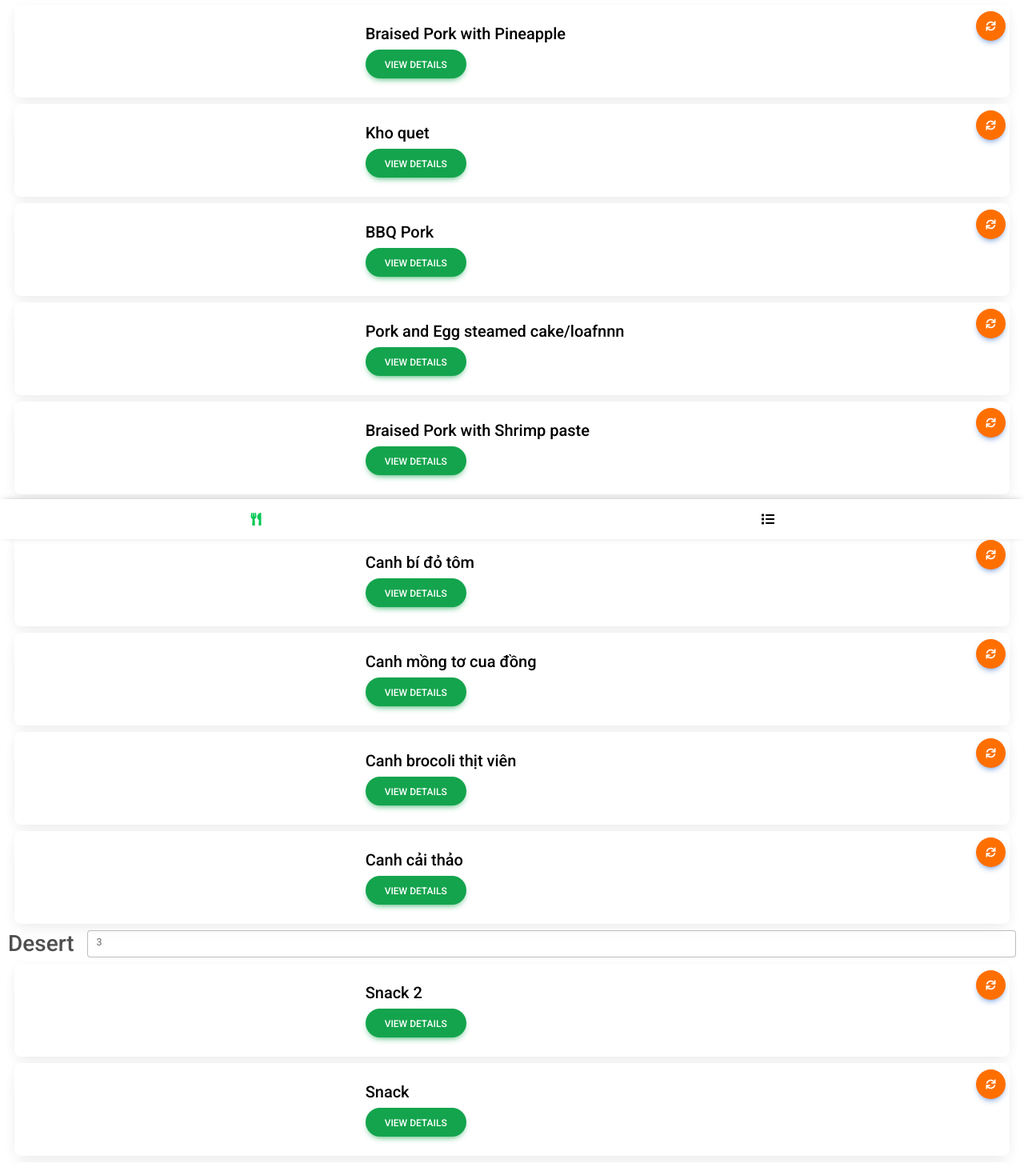
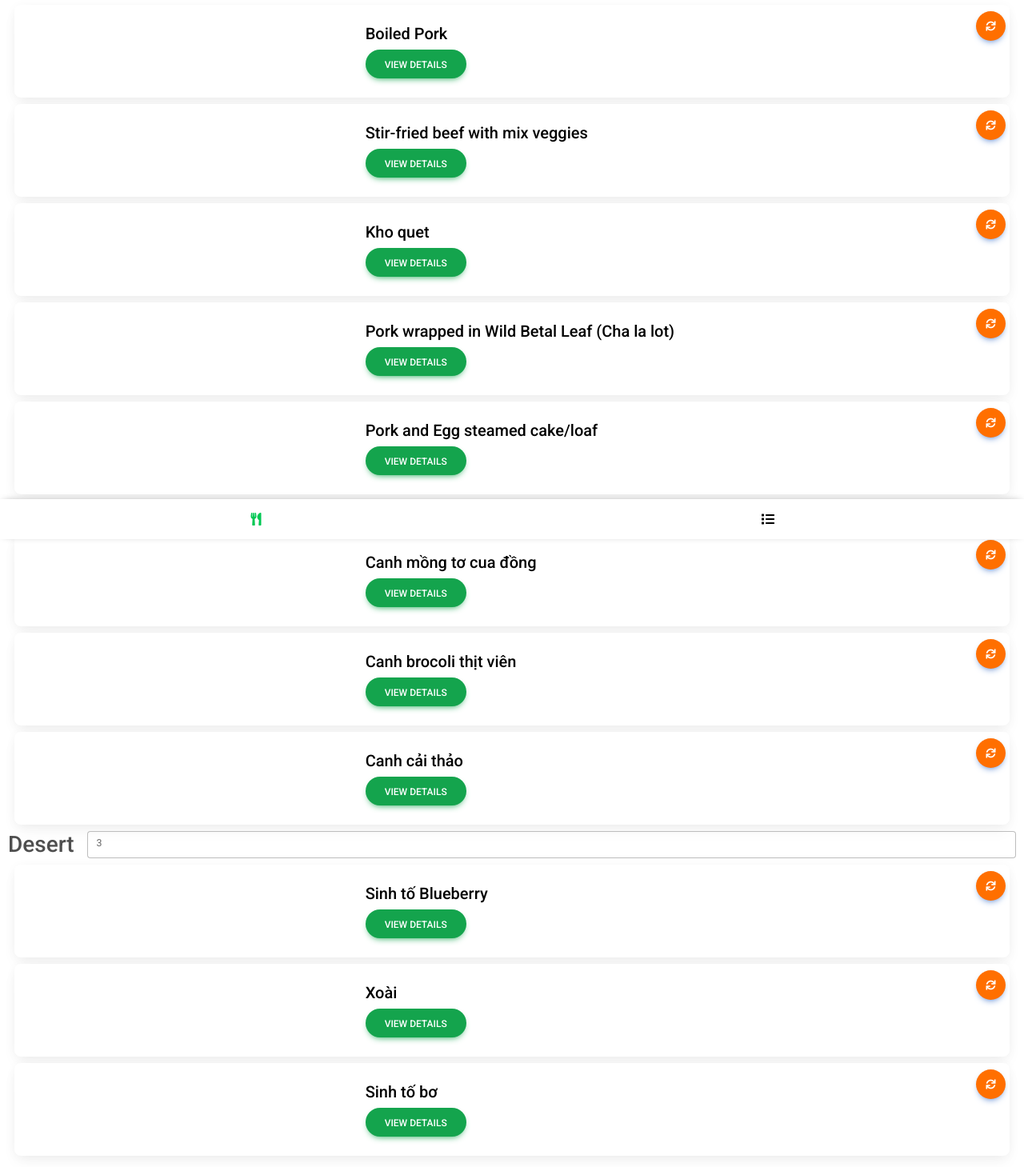
Before and after one commit to erayus/angi, a React (Create React App) app in the folder website/: page /food-this-week in a window 1280 px wide. Shown: the part 126-1585 px from the top of the page at 80% size. Built offline with nearby package versions, Linux system fonts and the light colour scheme.

Commit message:
New food in the database

```diff
--- a/website/src/models/food.ts
+++ b/website/src/models/food.ts
@@ -14,7 +14,7 @@ export type IIngredient = {
     unit: IUnit
 }
 
-export type IUnit = 'gram' | 'cu' | 'lon' | 'trai' | 'bo' | 'goi' | null
+export type IUnit = 'kg' | 'gram' | 'củ' | 'con' |'lon' | 'trái' | 'bó' | 'gói' | 'bịch' | 'chai' | null
 
 export enum Category {
     Main = 'Main',
--- a/website/src/shared/foodDirectory.ts
+++ b/website/src/shared/foodDirectory.ts
@@ -1,168 +1,421 @@
-import {Category, IFood } from '../models/food';
+import { Category, IFood } from "../models/food";
 
 export const FoodDirectory: IFood[] = [
   {
     id: 1,
-        name: 'Braised Pork with Shrimp paste',
+    name: "Braised Pork with Shrimp paste",
     category: Category.Main,
-        imgUrl: '',
+    imgUrl: "",
     ingredients: [
       {
-            name: 'Pork belly',
+        name: "Pork belly",
         quantity: 500,
-            unit: 'gram'
+        unit: "gram",
       },
       {
-            name: 'Shallot',
-            quantity: 500,
-            unit: 'gram'
+        name: "Shallot",
+        quantity: 1,
+        unit: "củ",
       },
       {
-            name: 'Shrimp paste',
+        name: "Spring onion",
+        quantity: 1,
+        unit: "củ",
+      },
+      {
+        name: "Shrimp paste",
         quantity: 500,
-            unit: 'lon'
-          }
-        ]
+        unit: "lon",
+      },
+      {
+        name: "Garlic",
+        quantity: 1,
+        unit: "củ",
+      },
+      {
+        name: "Chilli",
+        quantity: 2,
+        unit: "trái",
+      },
+      {
+        name: "Lemongrass",
+        quantity: 1,
+        unit: "bịch",
+      },
+      {
+        name: "Shrimp paste",
+        quantity: 500,
+        unit: "lon",
+      },
+      {
+        name: "Shrimp paste",
+        quantity: 500,
+        unit: "lon",
+      },
+    ],
   },
   {
     id: 2,
-        name: 'BBQ Pork',
+    name: "BBQ Pork",
     category: Category.Main,
-        imgUrl: '',
+    imgUrl: "",
     ingredients: [
       {
-            name: 'Pork belly',
+        name: "Pork belly",
         quantity: 500,
-            unit: 'gram'
+        unit: "gram",
       },
-        ]
+    ],
   },
   {
     id: 3,
-        name: 'Braised Pork with Pineapple',
+    name: "Braised Pork with Pineapple",
     category: Category.Main,
-        imgUrl: '',
-        ingredients: [ {
-          name: 'Pine Apple',
+    imgUrl: "",
+    ingredients: [
+      {
+        name: "Pork Belly",
+        quantity: 500,
+        unit: "gram",
+      },
+      {
+        name: 'Garlic',
         quantity: 1,
-          unit: 'trai'
+        unit: 'củ'
+      },
+      {
+        name: "Shallot",
+        quantity: 1,
+        unit: "củ",
+      },
+      {
+        name: "Pine Apple",
+        quantity: 1,
+        unit: "trái",
+      },
+    ],
+  },
+  {
+    id: 4,
+    name: "Kho quet",
+    category: Category.Main,
+    imgUrl: "",
+    ingredients: [
+      {
+        name: "Pork belly",
+        quantity: 500,
+        unit: "gram",
+      },
+      {
+        name: 'Garlic',
+        quantity: 1,
+        unit: 'củ'
+      },
+      {
+        name: "Shallot",
+        quantity: 1,
+        unit: "củ",
       }
     ],
   },
   {
-        id: 4,
-        name: 'Kho quet',
+    id: 5,
+    name: "Pork and Egg steamed cake/loaf",
     category: Category.Main,
-        imgUrl: '',
-        ingredients: [{
-          name: 'Pork belly',
+    imgUrl: "",
+    ingredients: [
+      {
+        name: "Mince Pork",
         quantity: 500,
-          unit: 'gram'
-        },],
+        unit: "gram",
       },
       {
-        id: 5,
-        name: 'Pork and Egg steamed cake/loafnnn',
+        name: "Egg",
+        quantity: 6,
+        unit: "trái",
+      },
+      {
+        name: "Shiitake Mushroom",
+        quantity: 0.5,
+        unit: "bịch",
+      },
+      {
+        name: "Onion",
+        quantity: 1,
+        unit: "củ",
+      },
+    ],
+  },
+  {
+    id: 6,
+    name: "Boiled Pork",
     category: Category.Main,
-        imgUrl: '',
+    imgUrl: "",
     ingredients: [
       {
-            name: 'Mince Pork',
+        name: "Pork Belly",
         quantity: 500,
-            unit: 'gram'
+        unit: "gram",
+      },
+    ],
+  },
+  {
+    id: 7,
+    name: "Pork wrapped in Wild Betal Leaf (Cha la lot)",
+    category: Category.Main,
+    imgUrl: "",
+    ingredients: [
+      {
+        name: "Minced pork",
+        quantity: 800,
+        unit: "gram",
+      },
+      {
+        name: "Wild Betal Leaf",
+        quantity: 1,
+        unit: "bó",
+      },
+      {
+        name: "Shallot",
+        quantity: 1,
+        unit: "củ",
+      },
+      {
+        name: "Onion",
+        quantity: 1,
+        unit: "củ",
+      },
+    ],
+  },
+  {
+    id: 8,
+    name: "Stir-fried beef with mix veggies ",
+    category: Category.Main,
+    imgUrl: "",
+    ingredients: [
+      {
+        name: "Beef",
+        quantity: 500,
+        unit: "gram",
+      },
+      {
+        name: "Broccoli",
+        quantity: 2,
+        unit: "củ",
+      },
+      {
+        name: "Asparagus",
+        quantity: 1,
+        unit: "củ",
+      },
+      {
+        name: 'Garlic',
+        quantity: 1,
+        unit: 'củ'
+      },
+      {
+        name: "Shallot",
+        quantity: 1,
+        unit: "củ",
       }
     ],
   },
   {
-        id: 6,
-        name: 'Canh bí đỏ tôm',
-        category: Category.Soup,
-        imgUrl: '',
+    id: 9,
+    name: "Beef stake",
+    category: Category.Main,
+    imgUrl: "",
     ingredients: [
       {
-            name: 'Tôm',
-            quantity: 800,
-            unit: 'gram'
+        name: "Any beef stake",
+        quantity: 1,
+        unit: "kg",
       },
-          {
-            name: 'Bí đỏ',
-            quantity: 1,
-            unit: 'trai'
-          }
     ],
   },
   {
-        id: 7,
-        name: 'Canh mồng tơ cua đồng',
-        category: Category.Soup,
-        imgUrl: '',
+    id: 10,
+    name: "Clay Pot Braised Fish",
+    category: Category.Main,
+    imgUrl: "",
     ingredients: [
       {
-          name: 'Mong toi',
-          quantity: 1,
-          unit: 'bo'
-          }
-        ],
+        name: "Fish",
+        quantity: 2,
+        unit: "con",
       },
       {
-        id: 8,
-        name: 'Canh brocoli thịt viên',
-        category: Category.Soup,
-        imgUrl: '',
-        ingredients: [ {
-          name: 'Brocoli',
+        name: 'Garlic',
         quantity: 1,
-          unit: 'cu'
-        }],
+        unit: 'củ'
       },
       {
-        id: 9,
-        name: 'Canh cải thảo',
-        category: Category.Soup,
-        imgUrl: '',
-        ingredients: [ {
-          name: 'Cai thao',
+        name: "Shallot",
         quantity: 1,
-          unit: 'bo'
-        }],
+        unit: "củ",
       },
       {
-        id: 10,
-        name: 'Snack',
-        category: Category.Dessert,
-        imgUrl: '',
-        ingredients: [
+        name: "Chilli",
+        quantity: 1,
+        unit: "củ",
+      },
       {
-            name: 'Bim bim',
+        name: "Ginger",
         quantity: 1,
-            unit: 'goi'
+        unit: "củ",
       }
     ],
   },
   {
     id: 11,
-        name: 'Snack 2',
-        category: Category.Dessert,
-        imgUrl: '',
+    name: "Stir-fried squid/calamari with mix veggies",
+    category: Category.Main,
+    imgUrl: "",
     ingredients: [
       {
-            name: 'Bim bim 2',
+        name: "Squid",
+        quantity: 800,
+        unit: "gram",
+      },
+      {
+        name: "Pineapple",
         quantity: 1,
-            unit: 'goi'
-          }
+        unit: "trái",
+      },
+      {
+        name: 'Garlic',
+        quantity: 1,
+        unit: 'củ'
+      },
+      {
+        name: "Shallot",
+        quantity: 1,
+        unit: "củ",
+      },
+      {
+        name: "Onion",
+        quantity: 1,
+        unit: "củ",
+      },
+      {
+        name: "Leek",
+        quantity: 1,
+        unit: "củ",
+      },
+      {
+        name: "Water Celery",
+        quantity: 1,
+        unit: "củ",
+      },
+      {
+        name: "Celery",
+        quantity: 1,
+        unit: "củ",
+      },
+      {
+        name: "Parsley",
+        quantity: 1,
+        unit: "củ",
+      },
     ],
   },
   {
     id: 12,
-        name: 'Snack 3',
-        category: Category.Dessert,
-        imgUrl: '',
+    name: "Canh mồng tơ cua đồng",
+    category: Category.Soup,
+    imgUrl: "",
     ingredients: [
       {
-            name: 'Bim bim 3',
+        name: "Mồng tơi",
         quantity: 1,
-            unit: 'goi'
-          }
+        unit: "bó",
+      },
+      {
+        name: "Cua đồng",
+        quantity: 1,
+        unit: "bịch",
+      },
+    ],
+  },
+  {
+    id: 13,
+    name: "Canh brocoli thịt viên",
+    category: Category.Soup,
+    imgUrl: "",
+    ingredients: [
+      {
+        name: "Brocoli",
+        quantity: 2,
+        unit: "củ",
+      },
+      {
+        name: "Minced Beef",
+        quantity: 500,
+        unit: "gram",
+      },
+    ],
+  },
+  {
+    id: 14,
+    name: "Canh cải thảo",
+    category: Category.Soup,
+    imgUrl: "",
+    ingredients: [
+      {
+        name: "Cải thảo",
+        quantity: 1,
+        unit: "bó",
+      },
+    ],
+  },
+  {
+    id: 15,
+    name: "Xoài",
+    category: Category.Dessert,
+    imgUrl: "",
+    ingredients: [
+      {
+        name: "Xoài",
+        quantity: 1,
+        unit: "trái",
+      },
+    ],
+  },
+  {
+    id: 16,
+    name: "Sinh tố Blueberry",
+    category: Category.Dessert,
+    imgUrl: "",
+    ingredients: [
+      {
+        name: "Blueberry",
+        quantity: 1,
+        unit: "gói",
+      },
+      {
+        name: "Banana",
+        quantity: 3,
+        unit: "trái",
+      },
+
+    ],
+  },
+  {
+    id: 17,
+    name: "Sinh tố bơ",
+    category: Category.Dessert,
+    imgUrl: "",
+    ingredients: [
+      {
+        name: "Banana",
+        quantity: 3,
+        unit: "trái",
+      },
+      {
+        name: "Bơ",
+        quantity: 3,
+        unit: "trái",
+      },
     ],
   },
   // {
@@ -186,4 +439,4 @@ export const FoodDirectory: IFood[] = [
   //   imgUrl: '',
   //   ingredients: ['bim bim 6'],
   // },
-]
+];
```
Lines whose indentation alone changed are shown as unchanged.
